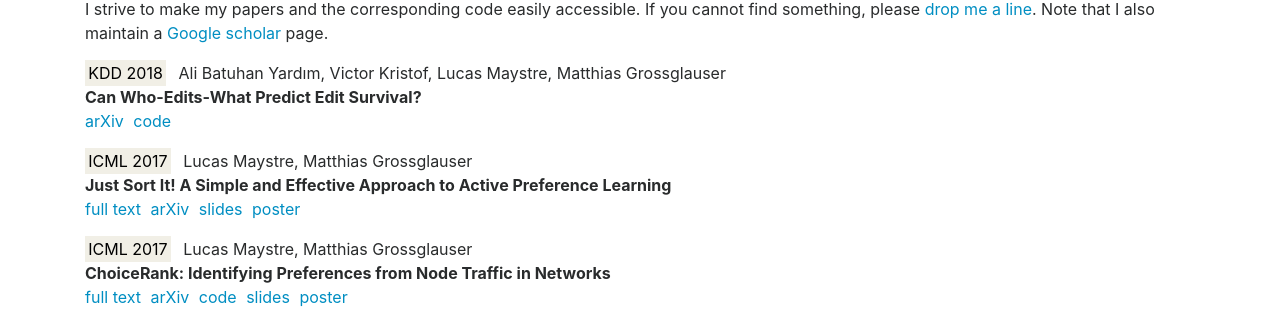
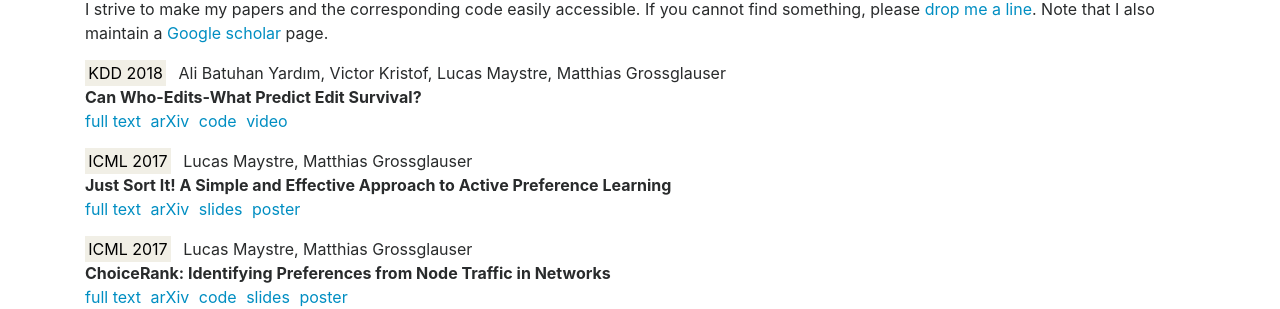
Before and after one commit to lucasmaystre/lum-web, a Jekyll site: the page built from papers.md, in a window 1280 px wide. Shown: the part 213-522 px from the top of the page. Built offline with Jekyll 4.4.1, drawn with Linux system fonts in a browser that asks for light colours.

Commit message:
Add full text & video to KDD 2018 paper.

```diff
--- a/_data/papers.yml
+++ b/_data/papers.yml
@@ -50,8 +50,10 @@ yardim2018can:
   title: Can Who-Edits-What Predict Edit Survival?
   authors: Ali Batuhan Yardım, Victor Kristof, Lucas Maystre, Matthias Grossglauser
   links:
+    full text: https://dl.acm.org/citation.cfm?id=3219979
     arXiv: https://arxiv.org/abs/1801.04159
     code: https://github.com/lca4/interank
+    video: https://www.youtube.com/watch?v=DoAjUOZUfdI
 
 maystre2016player:
   year: 2016
```
